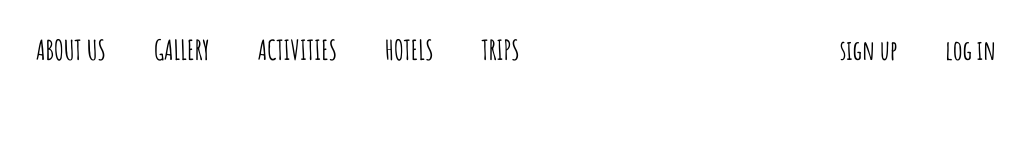
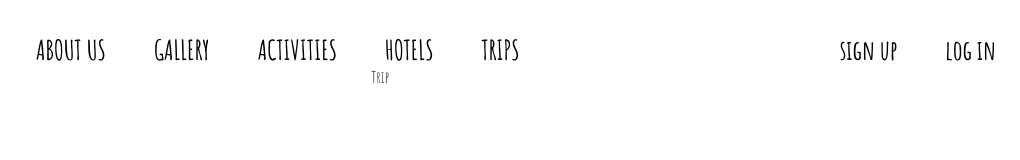
Before and after one commit to NikhitaBarat/great-escape, a React (Create React App) app in the folder client/: page /trip in a window 1280 px wide. Shown: the top 160 px of the page, without its empty margins (260-1280 px from the left). Built offline with nearby package versions, Linux system fonts and the light colour scheme.

Commit message:
added dom

```diff
--- a/client/src/App.js
+++ b/client/src/App.js
@@ -2,6 +2,7 @@ import './App.css';
 import Header from './components/header/header.components.jsx'
 import { Routes, Route } from 'react-router-dom'
 import { Hotels } from './pages';
+import { Trip } from './pages';
 
 function App() {
   return (
@@ -9,6 +10,7 @@ function App() {
       <Header />
       <Routes>
       <Route path="/hotels" element={<Hotels />}/>
+      <Route path="/trip" element={<Trip />}/>
       </Routes>
     </div>
   );
--- a/client/src/pages/index.js
+++ b/client/src/pages/index.js
@@ -1 +1,2 @@
 export { default as Hotels } from './hotels/hotels.pages'
+export { default as Trip } from './trip/trip.pages'
```
Also changed, not shown: client/src/assets/index.js (added, +10 -0 lines).
